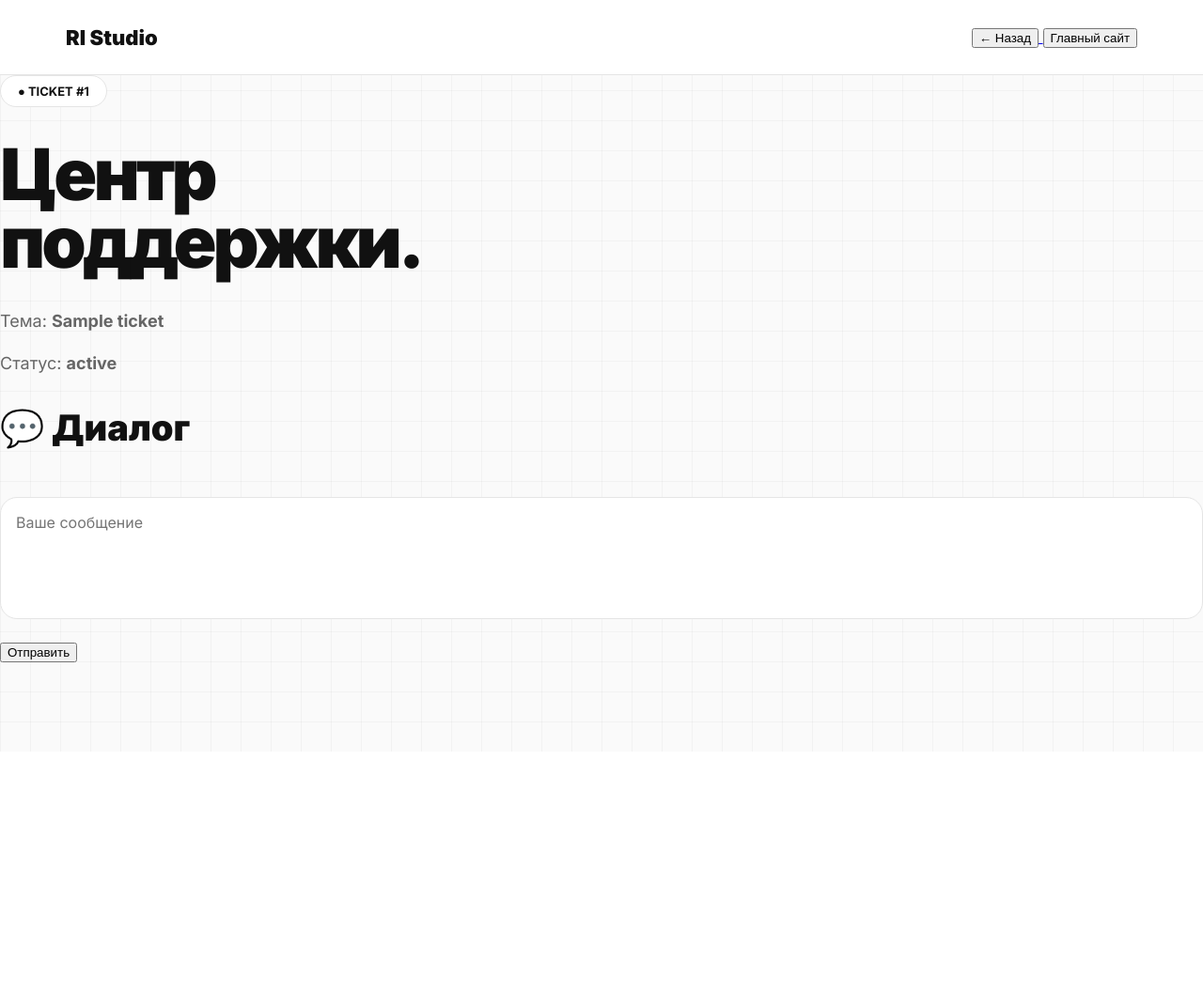
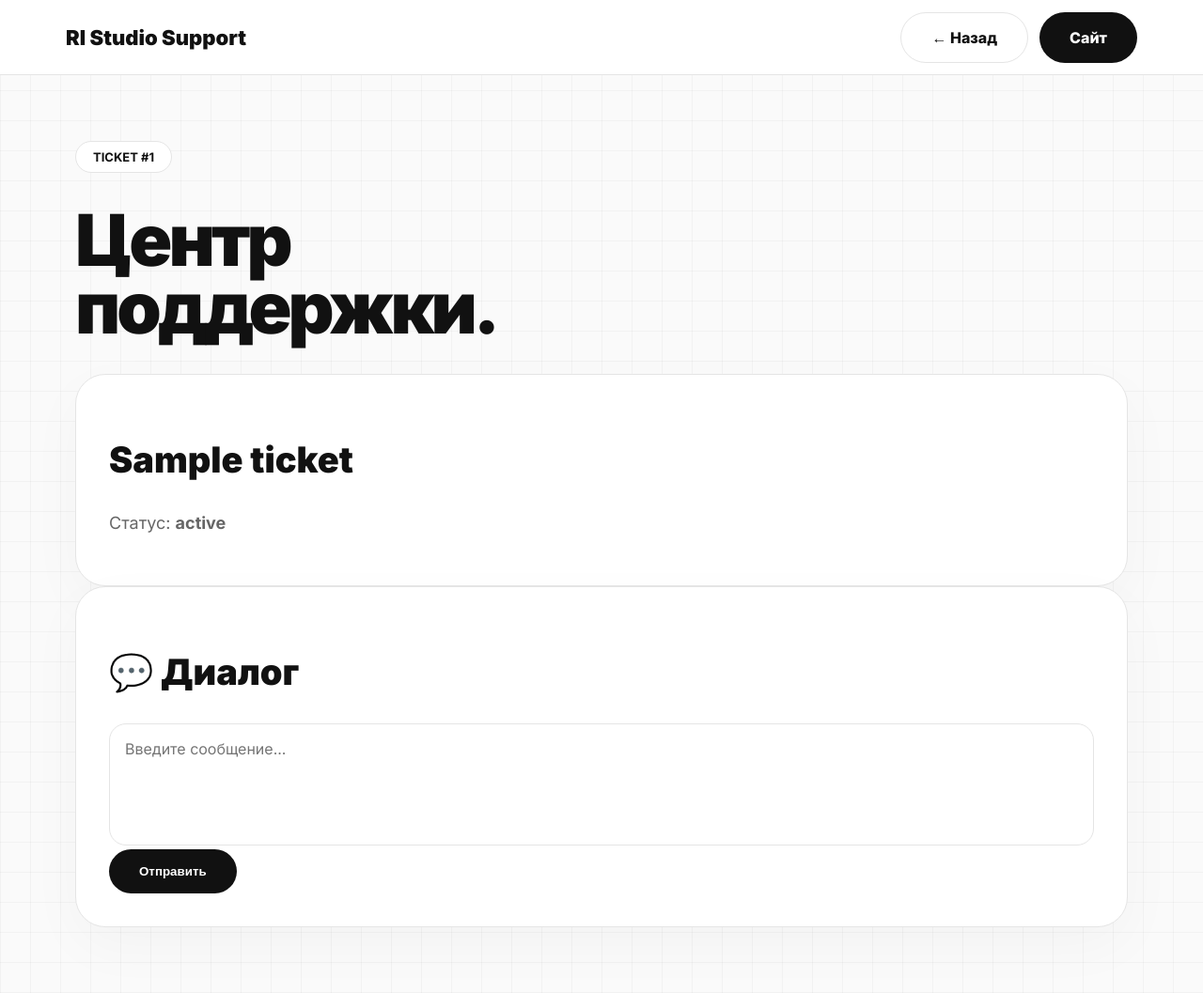
Before and after one commit to geminiappa/ri-studio-support, a Flask app: page /ticket/1 in a window 1280 px wide. Shown: the whole page at 94% size. Before the commit the page ends 800 px from the top, so only its background shows below. Run offline with Flask 3, Linux system fonts and the light colour scheme; a database or web service that is not in the repository returns one stand-in record (values such as "Sample title"); data that the repository does not hold is empty; some libraries are stand-ins or nearby versions.

Commit message:
Update ticket.html

```diff
--- a/templates/ticket.html
+++ b/templates/ticket.html
@@ -1,98 +1,17 @@
 <!DOCTYPE html>
-
-<html>
+<html lang="ru">
 
 <head>
 
-<title>
-RI Studio Support
-</title>
+<meta charset="UTF-8">
 
-<link rel="stylesheet" href="{{ url_for('static', filename='style.css') }}">
+<meta name="viewport" content="width=device-width, initial-scale=1.0">
 
+<title>RI Studio Support</title>
 
-<style>
-
-#chat{
-
-display:flex;
-flex-direction:column;
-gap:12px;
-max-height:500px;
-overflow-y:auto;
-padding:10px;
-
-}
-
-
-.message{
-
-background:white;
-
-border:1px solid #ddd;
-
-padding:15px;
-
-border-radius:20px;
-
-animation:fade .3s ease;
-
-}
-
-
-.system{
-
-background:#111;
-
-color:white;
-
-}
-
-
-
-@keyframes fade{
-
-from{
-
-opacity:0;
-transform:translateY(15px);
-
-}
-
-to{
-
-opacity:1;
-transform:translateY(0);
-
-}
-
-}
-
-
-.rating button{
-
-border:0;
-
-background:#111;
-
-color:white;
-
-padding:12px;
-
-border-radius:20px;
-
-cursor:pointer;
-
-margin:5px;
-
-}
-
-
-</style>
-
+<link rel="stylesheet" href="/static/style.css">
 
 </head>
-
 
 
 <body>
@@ -104,37 +23,29 @@ margin:5px;
 
 <div class="logo">
 
-RI Studio
+RI Studio Support
 
 </div>
 
 
 
-<div class="nav">
+<div class="header-actions">
 
 
-<a href="/">
-
-<button>
+<a class="btn btn-light"
+href="/">
 
 ← Назад
-
-</button>
 
 </a>
 
 
+<a class="btn"
+href="https://ri-studio-games.onrender.com/">
 
-<a href="https://ri-studio-games.onrender.com/" target="_blank">
-
-<button>
-
-Главный сайт
-
-</button>
+Сайт
 
 </a>
-
 
 
 </div>
@@ -148,16 +59,15 @@ RI Studio
 
 
 
-<section class="hero">
+<main class="container fade">
 
 
 
 <div class="badge">
 
-● TICKET #{{ticket.id}}
+TICKET #{{ticket.id}}
 
 </div>
-
 
 
 
@@ -174,17 +84,15 @@ RI Studio
 
 
 
-<p>
+<div class="card">
 
-Тема:
 
-<b>
+
+<h2>
 
 {{ticket.title}}
 
-</b>
-
-</p>
+</h2>
 
 
 
@@ -202,11 +110,15 @@ RI Studio
 
 
 
+</div>
 
 
 
 
-<div class="support">
+
+
+
+<section class="card">
 
 
 
@@ -219,40 +131,9 @@ RI Studio
 
 
 
-<div id="chat">
 
-</div>
-
-
-
-
-
-<form id="form">
-
-
-<textarea
-
-id="text"
-
-placeholder="Ваше сообщение"
-
-></textarea>
-
-
-
-<br><br>
-
-
-<button class="primary">
-
-Отправить
-
-</button>
-
-
-</form>
-
-
+<div id="chat"
+class="chat">
 
 </div>
 
@@ -262,62 +143,33 @@ placeholder="Ваше сообщение"
 
 
 
-{% if ticket.status=="Закрыт" %}
-
-
-<div class="support rating">
-
-
-<h2>
-
-⭐ Оцените поддержку
-
-</h2>
-
-
-<p>
-
-Спасибо за обращение!
-
-</p>
+<form id="messageForm">
 
 
 
-<form action="/rate/{{ticket.id}}" method="post">
+<textarea
+
+id="text"
+
+placeholder="Введите сообщение..."
+
+></textarea>
 
 
-<button name="rating" value="5">
-⭐⭐⭐⭐⭐
+
+<br>
+
+
+
+<button class="btn">
+
+Отправить
+
 </button>
 
 
-<button name="rating" value="4">
-⭐⭐⭐⭐
-</button>
-
-
-<button name="rating" value="3">
-⭐⭐⭐
-</button>
-
-
-<button name="rating" value="2">
-⭐⭐
-</button>
-
-
-<button name="rating" value="1">
-⭐
-</button>
-
 
 </form>
-
-
-</div>
-
-
-{% endif %}
 
 
 
@@ -331,82 +183,165 @@ placeholder="Ваше сообщение"
 
 
 
+{% if ticket.status=="Закрыт" %}
+
+
+
+<section class="card">
+
+
+
+<h2>
+
+⭐ Оцените поддержку
+
+</h2>
+
+
+
+<form method="POST"
+action="/rate/{{ticket.id}}">
+
+
+<button class="btn"
+name="rating"
+value="5">
+
+⭐⭐⭐⭐⭐
+
+</button>
+
+
+
+<button class="btn"
+name="rating"
+value="4">
+
+⭐⭐⭐⭐
+
+</button>
+
+
+
+<button class="btn"
+name="rating"
+value="3">
+
+⭐⭐⭐
+
+</button>
+
+
+
+</form>
+
+
+
+</section>
+
+
+
+{% endif %}
+
+
+
+
+
+</main>
+
+
+
+
+
+
+
+
+
 <script>
 
 
-let id={{ticket.id}};
+let ticketId = {{ticket.id}};
 
-let last=0;
+let lastId = 0;
 
 
 
-async function load(){
+async function loadMessages(){
 
 
-let r=await fetch(
-"/messages/"+id
+let response = await fetch(
+"/messages/"+ticketId
 );
 
 
-let data=await r.json();
+let messages = await response.json();
 
 
 
-let chat=document
-.getElementById("chat");
+let chat =
+document.getElementById("chat");
 
 
 
-data.forEach(m=>{
+messages.forEach(msg=>{
 
 
-if(m.id<=last)
+if(msg.id <= lastId)
 
 return;
 
 
-last=m.id;
+
+lastId = msg.id;
 
 
 
-let div=document.createElement("div");
-
-
-div.className="message";
+let div =
+document.createElement("div");
 
 
 
-if(m.sender=="Система"){
+div.classList.add(
+"message"
+);
+
+
+
+if(msg.sender=="Пользователь"){
+
+div.classList.add("user");
+
+}
+
+
+else if(msg.sender=="Система"){
 
 div.classList.add("system");
 
 }
 
 
+else{
 
-div.innerHTML=
+div.classList.add("admin");
 
-`
+}
 
-<b>
 
-${m.sender}
 
-</b>
+div.innerHTML = `
 
+<b>${msg.sender}</b>
 
 <br>
 
-
-${m.text}
-
+${msg.text}
 
 <br>
 
-
 <small>
 
-${m.date}
+${msg.created || ""}
 
 </small>
 
@@ -417,11 +352,12 @@ ${m.date}
 chat.appendChild(div);
 
 
+
 });
 
 
 
-chat.scrollTop=
+chat.scrollTop =
 chat.scrollHeight;
 
 
@@ -429,44 +365,49 @@ chat.scrollHeight;
 
 
 
+
+
 setInterval(
-load,
+loadMessages,
 2000
 );
 
 
-load();
+loadMessages();
+
+
 
 
 
 
 
 document
-.getElementById("form")
+.getElementById("messageForm")
 .addEventListener(
 "submit",
 
-async e=>{
+async function(e){
 
 
 e.preventDefault();
 
 
 
-let input=document
-.getElementById("text");
+let text =
+document.getElementById("text");
 
 
 
-if(!input.value)
+if(!text.value)
 
 return;
 
 
 
+
 await fetch(
 
-"/ticket/"+id,
+"/ticket/"+ticketId,
 
 {
 
@@ -481,7 +422,7 @@ headers:{
 
 body:
 
-"text="+encodeURIComponent(input.value)
+"text="+encodeURIComponent(text.value)
 
 }
 
@@ -489,10 +430,14 @@ body:
 
 
 
-input.value="";
+text.value="";
 
 
-});
+
+}
+
+);
+
 
 
 </script>
```
